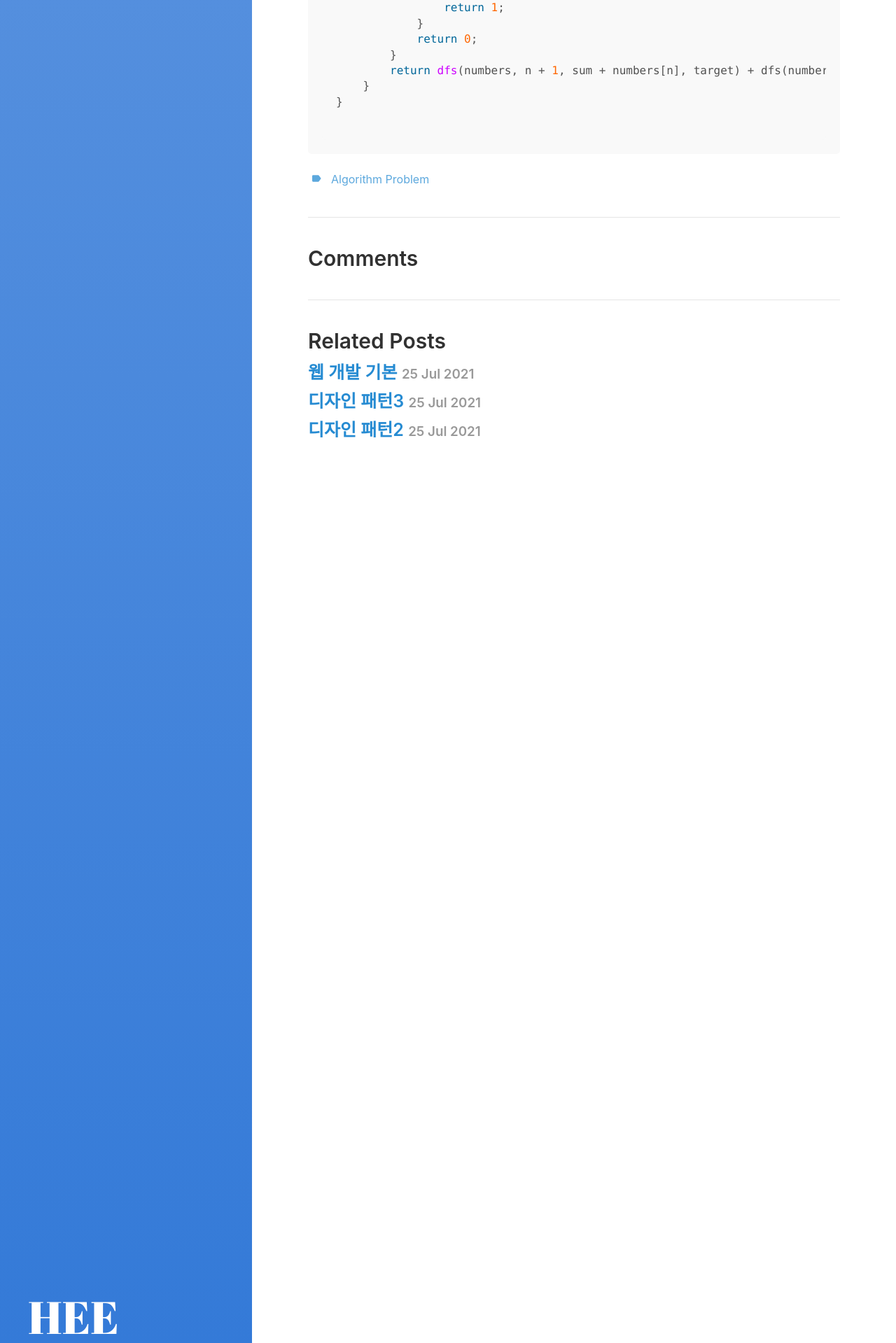
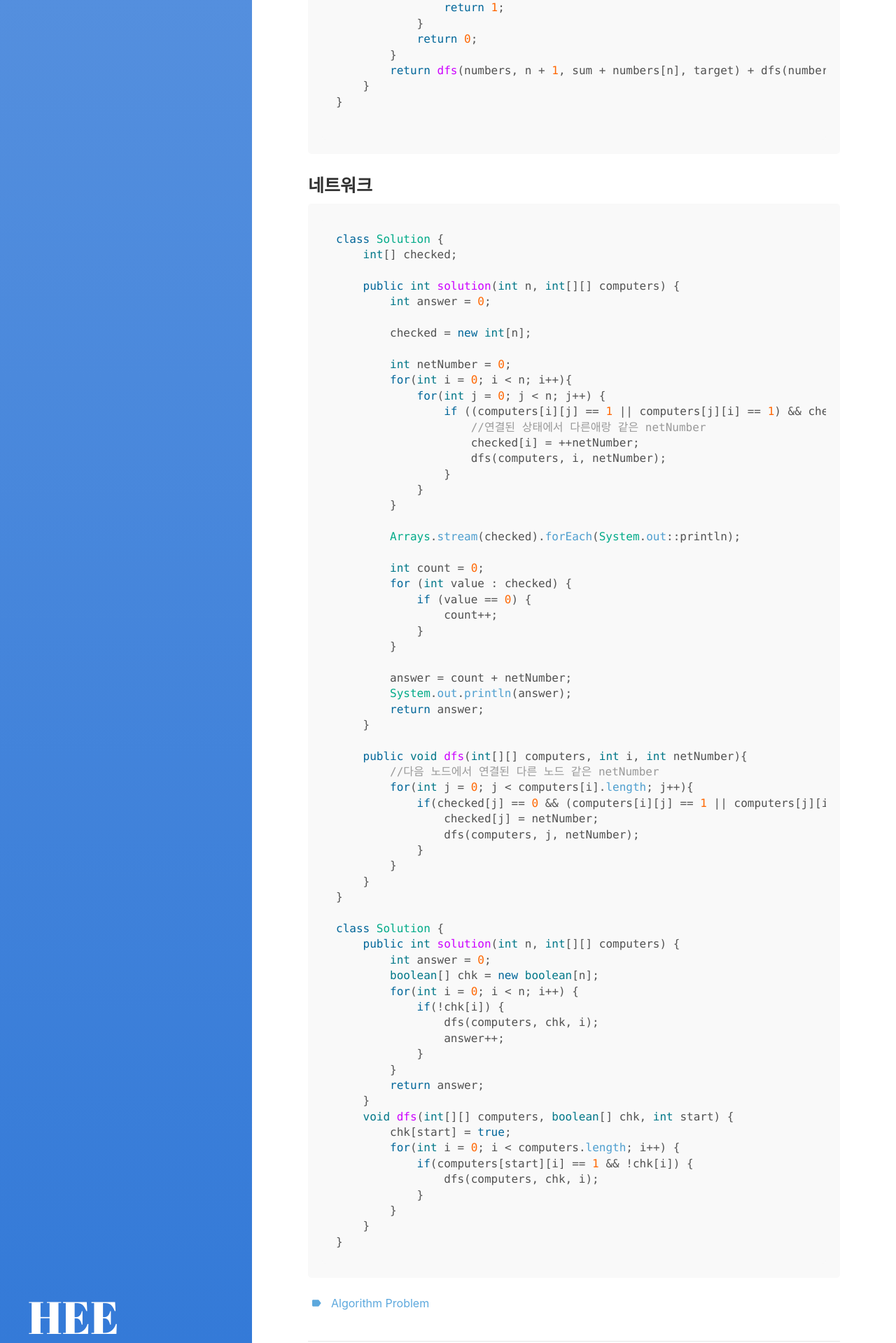
Before and after one commit to HEECHANG7832/HEECHANG7832.github.io, a Jekyll site: the page built from _posts/Algorithm Problem/2021-07-25-Algorithm Problem-BFS,DFS.md, in a window 1280 px wide. Shown: the part 1256-3175 px from the top of the page at 70% size. Built offline with Jekyll 4.4.1, drawn with Linux system fonts in a browser that asks for light colours.

Commit message:
프로그래머스 네트워크

````diff
--- a/_posts/Algorithm Problem/2021-07-25-Algorithm Problem-BFS,DFS.md
+++ b/_posts/Algorithm Problem/2021-07-25-Algorithm Problem-BFS,DFS.md
@@ -63,3 +63,73 @@ class Solution {
 }
 
 ```
+
+
+### 네트워크
+```java
+class Solution {
+    int[] checked;
+
+    public int solution(int n, int[][] computers) {
+        int answer = 0;
+
+        checked = new int[n];
+
+        int netNumber = 0;
+        for(int i = 0; i < n; i++){
+            for(int j = 0; j < n; j++) {
+                if ((computers[i][j] == 1 || computers[j][i] == 1) && checked[i] == 0) { //연결되어 있으면
+                    //연결된 상태에서 다른애랑 같은 netNumber
+                    checked[i] = ++netNumber;
+                    dfs(computers, i, netNumber);
+                }
+            }
+        }
+
+        Arrays.stream(checked).forEach(System.out::println);
+
+        int count = 0;
+        for (int value : checked) {
+            if (value == 0) {
+                count++;
+            }
+        }
+
+        answer = count + netNumber;
+        System.out.println(answer);
+        return answer;
+    }
+
+    public void dfs(int[][] computers, int i, int netNumber){
+        //다음 노드에서 연결된 다른 노드 같은 netNumber
+        for(int j = 0; j < computers[i].length; j++){
+            if(checked[j] == 0 && (computers[i][j] == 1 || computers[j][i] == 1)){ //탐색한적 없는 노드
+                checked[j] = netNumber;
+                dfs(computers, j, netNumber);
+            }
+        }
+    }
+}
+
+class Solution {
+    public int solution(int n, int[][] computers) {
+        int answer = 0;
+        boolean[] chk = new boolean[n];
+        for(int i = 0; i < n; i++) {
+            if(!chk[i]) {
+                dfs(computers, chk, i);
+                answer++;
+            }
+        }
+        return answer;
+    }
+    void dfs(int[][] computers, boolean[] chk, int start) {
+        chk[start] = true;
+        for(int i = 0; i < computers.length; i++) {
+            if(computers[start][i] == 1 && !chk[i]) {
+                dfs(computers, chk, i);
+            }
+        }
+    }
+}
+```
````
